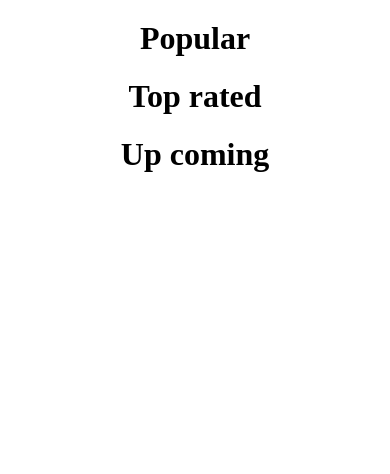
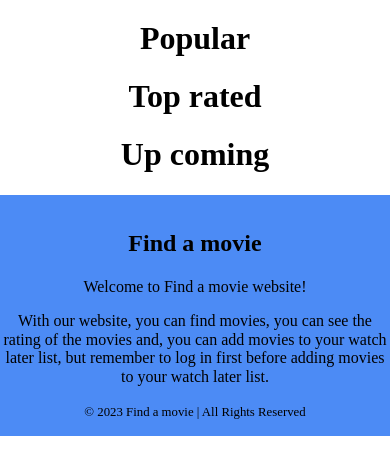
Before and after one commit to Peererxon/findAMovie, a website built with Vite: page src/index.html in a window 390 px wide. Shown: the part 102-576 px from the top of the page. Built offline with nearby package versions, Linux system fonts and the light colour scheme; no server answers.

Commit message:
responsive footer

```diff
--- a/src/index.html
+++ b/src/index.html
@@ -73,6 +73,18 @@
         </section>
       </main>
     </div>
+    <footer>
+      <h2>Find a movie</h2>
+      <div>
+        <p>Welcome to Find a movie website!</p>
+        <p>
+          With our website, you can find movies, you can see the rating of the
+          movies and, you can add movies to your watch later list, but remember
+          to log in first before adding movies to your watch later list.
+        </p>
+      </div>
+      <small>&copy; 2023 Find a movie | All Rights Reserved</small>
+    </footer>
     <script src="./js/authLink.js" type="module"></script>
     <script src="./js/home.js" type="module"></script>
     <script src="./js/hamburgerMenu.js" type="module"></script>
--- a/src/styles/style.css
+++ b/src/styles/style.css
@@ -146,6 +146,12 @@
   padding: 0.5rem;
   width: 7rem;
 }
+footer {
+  background-color: #4c8bf5;
+  color: black;
+  text-align: center;
+  padding: 1rem 0;
+}
 @media only screen and (min-width: 768px) {
   /* For desktop: */
   #movies-container,
@@ -165,4 +171,13 @@
     grid-template-columns: repeat(4, auto);
     gap: 1rem;
   }
+  footer {
+    display: grid;
+    grid-template-columns: repeat(3, 1fr);
+  }
+  footer div,
+  h2,
+  small {
+    align-self: center;
+  }
 }
```
